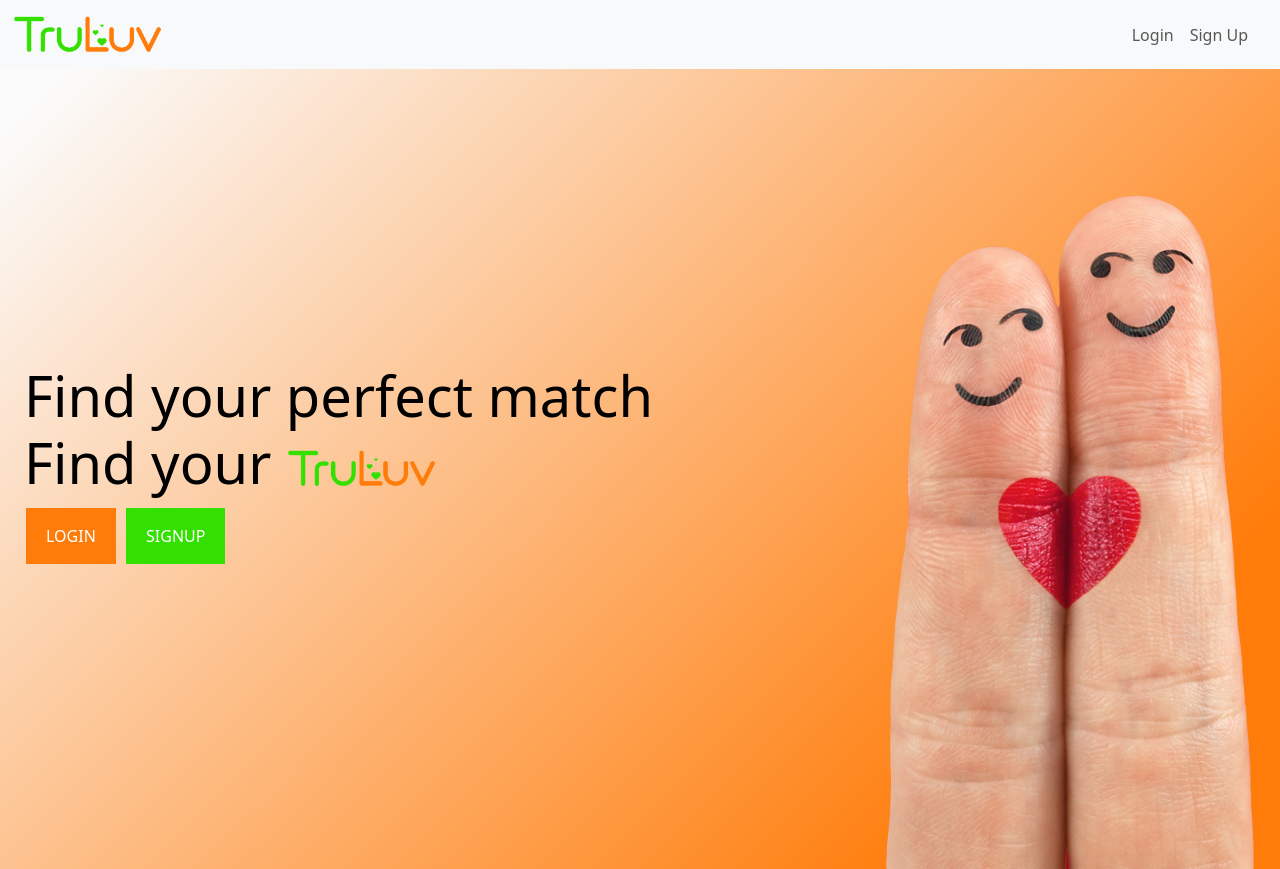
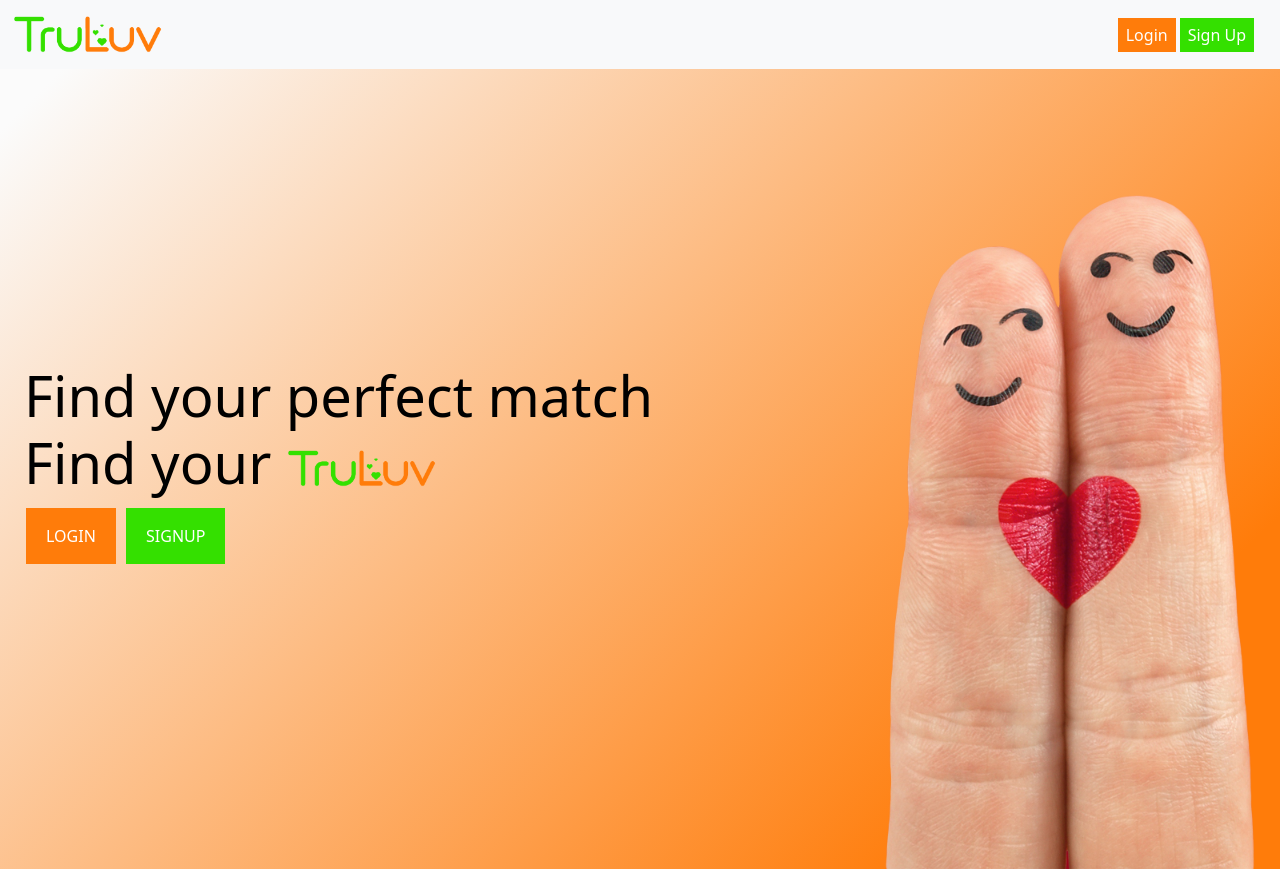
Before and after one commit to djpotts21/truluv, a Django app: page / in a window 1280 px wide. Run offline with Django 4.2, Linux system fonts and the light colour scheme.

Commit message:
Update Login Signup Buttons to standardise

```diff
--- a/static/css/base.css
+++ b/static/css/base.css
@@ -26,13 +26,14 @@
     background-color: #ff7c0a;
     color: white;
     border: none;
-    padding: 10px 20px;
+    padding: 5px 20px;
     text-align: center;
     text-decoration: none;
     display: inline-block;
     font-size: 16px;
     margin: 4px 2px;
     cursor: pointer;
+    border-radius: 0;
 }
 .login-button:hover, .signup-button:hover {
     background-color: #000000;
@@ -42,13 +43,14 @@
     background-color: #34e000;
     color: white;
     border: none;
-    padding: 10px 20px;
+    padding: 5px 20px;
     text-align: center;
     text-decoration: none;
     display: inline-block;
     font-size: 16px;
     margin: 4px 2px;
     cursor: pointer;
+    border-radius: 0;
 }
 
 /* Navbar  */
--- a/templates/base.html
+++ b/templates/base.html
@@ -66,10 +66,10 @@
               </li>
               {% else %}
               <li class="nav-item">
-                <a class="nav-link" aria-current="page" href="#">Login</a>
+                <a class="nav-link login-button btn btn-lg" aria-current="page" href="#">Login</a>
               </li>
               <li class="nav-item">
-                <a class="nav-link" href="#">Sign Up</a>
+                <a class="nav-link signup-button btn btn-lg" href="#">Sign Up</a>
               </li>
               {% endif %}
             </ul>
```
